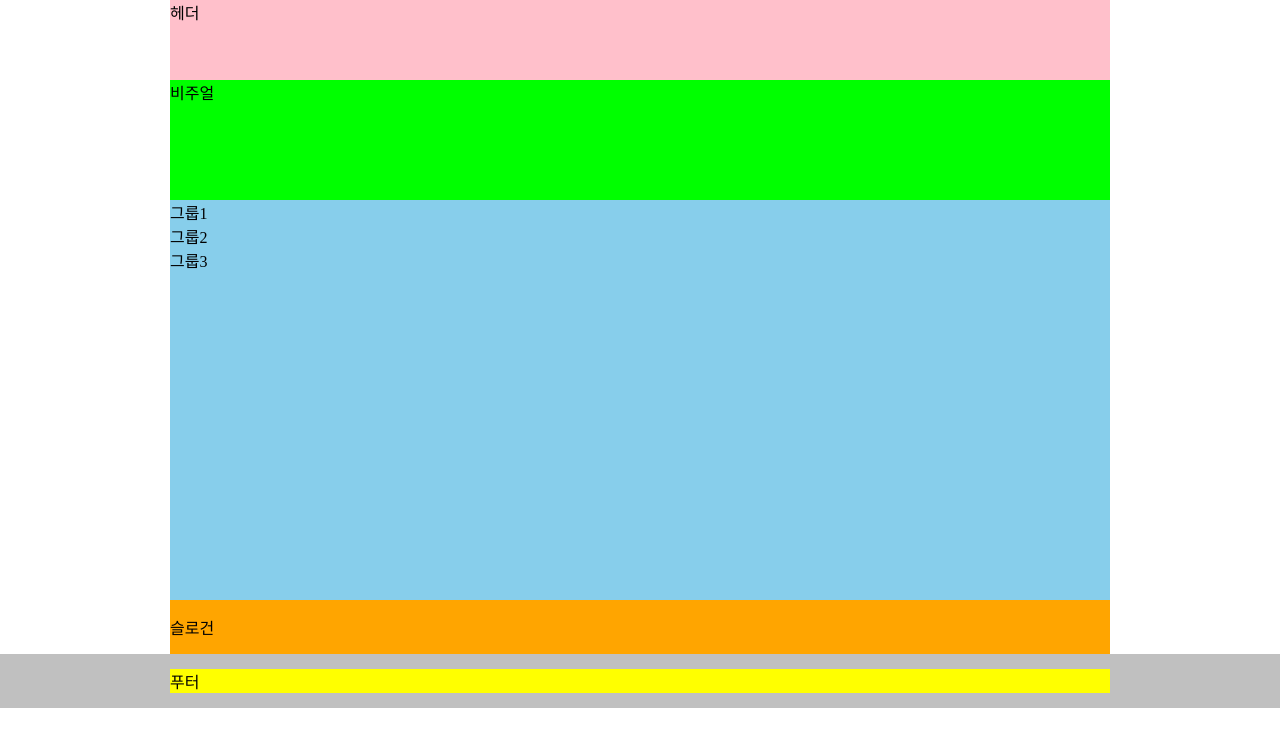
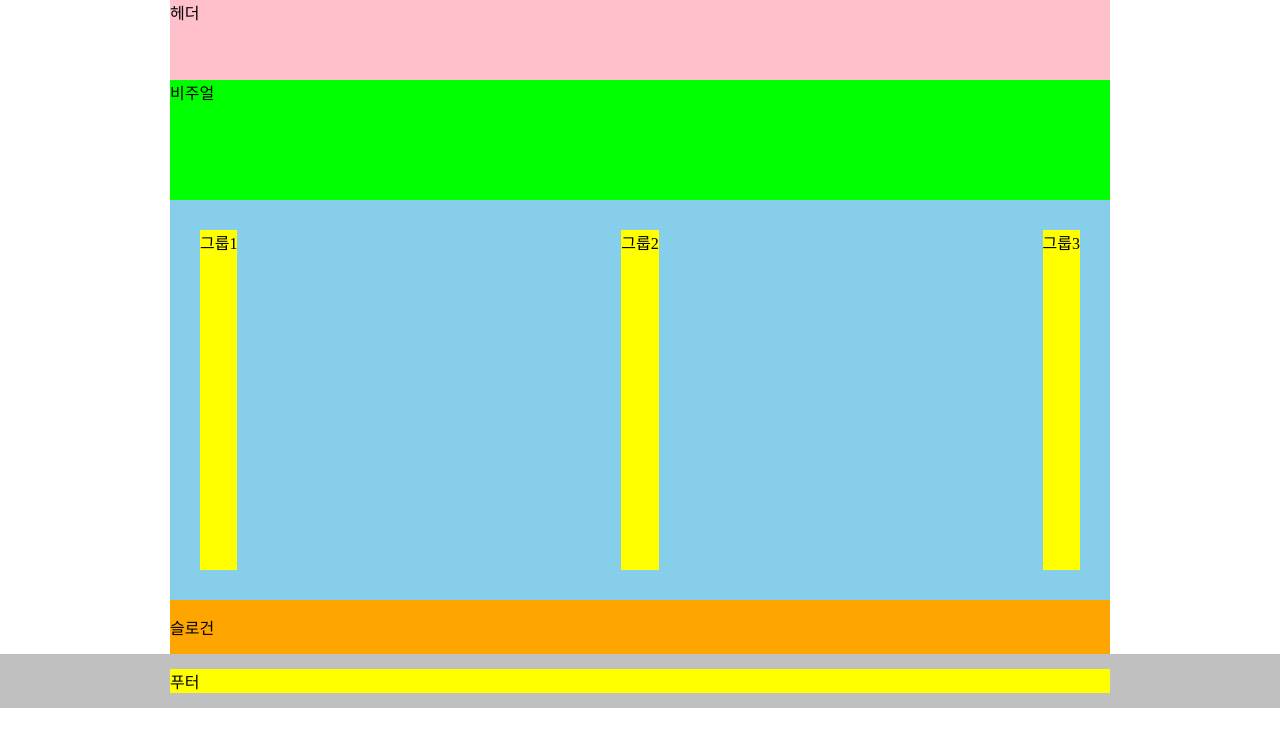
Before and after one commit to eunbiviakwon/webcafe, a plain HTML site: page webcafe.html in a window 1280 px wide. Drawn offline with Linux system fonts and the light colour scheme.

Commit message:
플렉스 레이아웃
- display: flex
- flex-direction
- flex-basis
- justify-content
- order
- flex-grow
- flex-shrink

```diff
--- a/css/webcafe.css
+++ b/css/webcafe.css
@@ -1,5 +1,8 @@
 @charset "utf-8";
-
+/* 초기회 */
+*, *::before, *::after{
+    box-sizing: border-box;
+}
 body{
     margin: 0;
 }
@@ -20,6 +23,30 @@ body{
 .main-content{
     min-height: 400px;
     background-color: skyblue;
+    display: flex;
+    flex-direction: row;
+    justify-content: space-between;
+    padding: 30px;
+}
+.group{
+    background-color: yellow;
+
+}
+.group1{
+    /*flex-basis: 250px;
+    flex-grow: 2;
+    flex-shrink: 1;
+    flex: 50px 2 1;
+    background-color: orange;*/
+}
+.group2{
+    /*flex-basis: 380px;
+    flex-grow: 1;
+    background-color: lime;*/
+}
+.group3{
+    /*flex-basis: 190px;
+    flex-grow: 2;*/
 }
 .slogan{
     background-color: orange;
```
